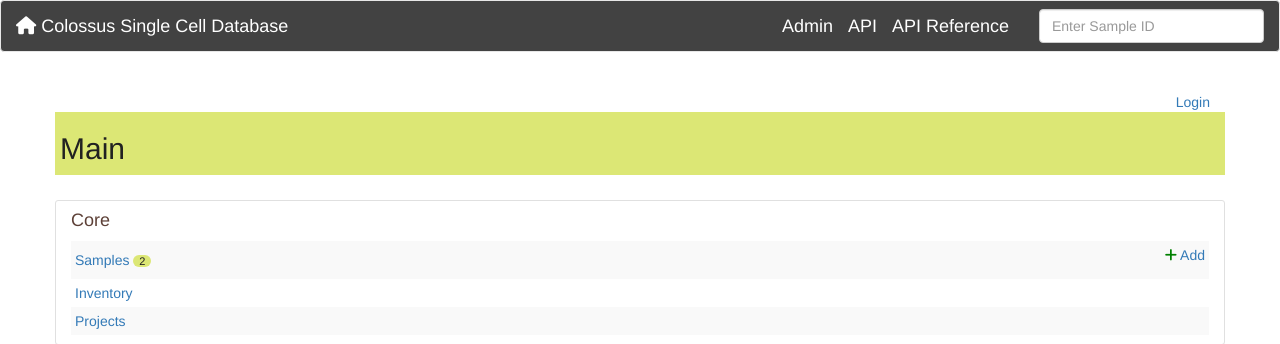
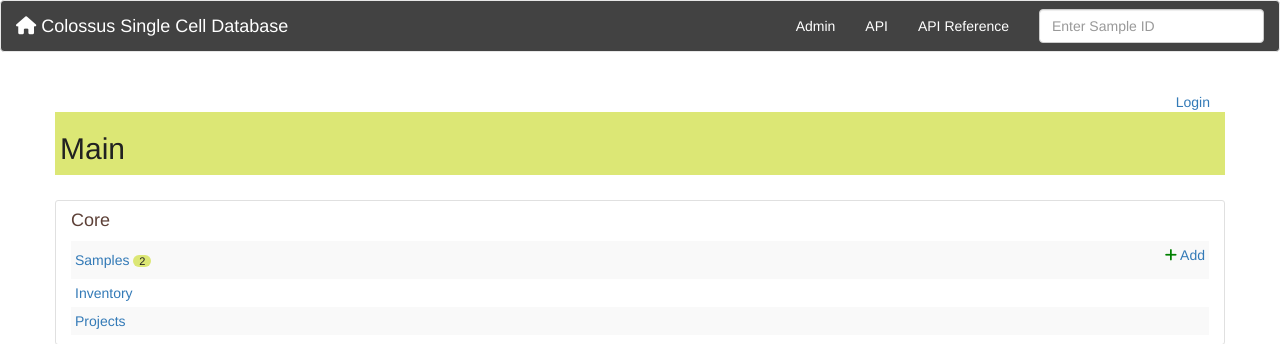
Before and after one commit to molonc/colossus, a Django app: page / in a window 1280 px wide. Shown: the top 344 px of the page. Run offline with Django 3.2, Linux system fonts and the light colour scheme; data comes from the database, SQL or seed files in the repository; data that the repository does not hold is empty; parts of the project's set-up code (start-up, migrations or seed data) failed here and were passed over; some libraries are stand-ins or nearby versions.

Commit message:
COLO-54: improve top bar dev links

```diff
--- a/templates/base_view.html
+++ b/templates/base_view.html
@@ -48,9 +48,16 @@
                 <!-- Collect the nav links, forms, and other content for toggling -->
                 <div class="collapse navbar-collapse" id="collapse-icon">
                     <ul class="nav navbar-nav navbar-right">
-                        <a class="navbar-brand" style="color: white;" href="{% url 'admin:index' %}">Admin</a>
-                        <a class="navbar-brand" style="color: white;" href="{% url 'api:api-root' %}">API</a>
-                        <a class="navbar-brand" style="color: white;" href="{% url 'api:schema-redoc' %}">API Reference</a>
+                        <li>
+                            <a style="color: white;" href="{% url 'admin:index' %}">Admin</a>
+                        </li>
+                        <li>
+                            <a style="color: white;" href="{% url 'api:api-root' %}">API</a>
+                        </li>
+                        <li>
+                            <a style="color: white;" href="{% url 'api:schema-redoc' %}">API Reference</a>
+                        </li>
+
                         <form name="search-form" class="navbar-form navbar-right" action="{% url 'search' %}" role="search">
                             <div class="form-group right-inner-addon">
                                 <i class="icon-search"></i>
```
